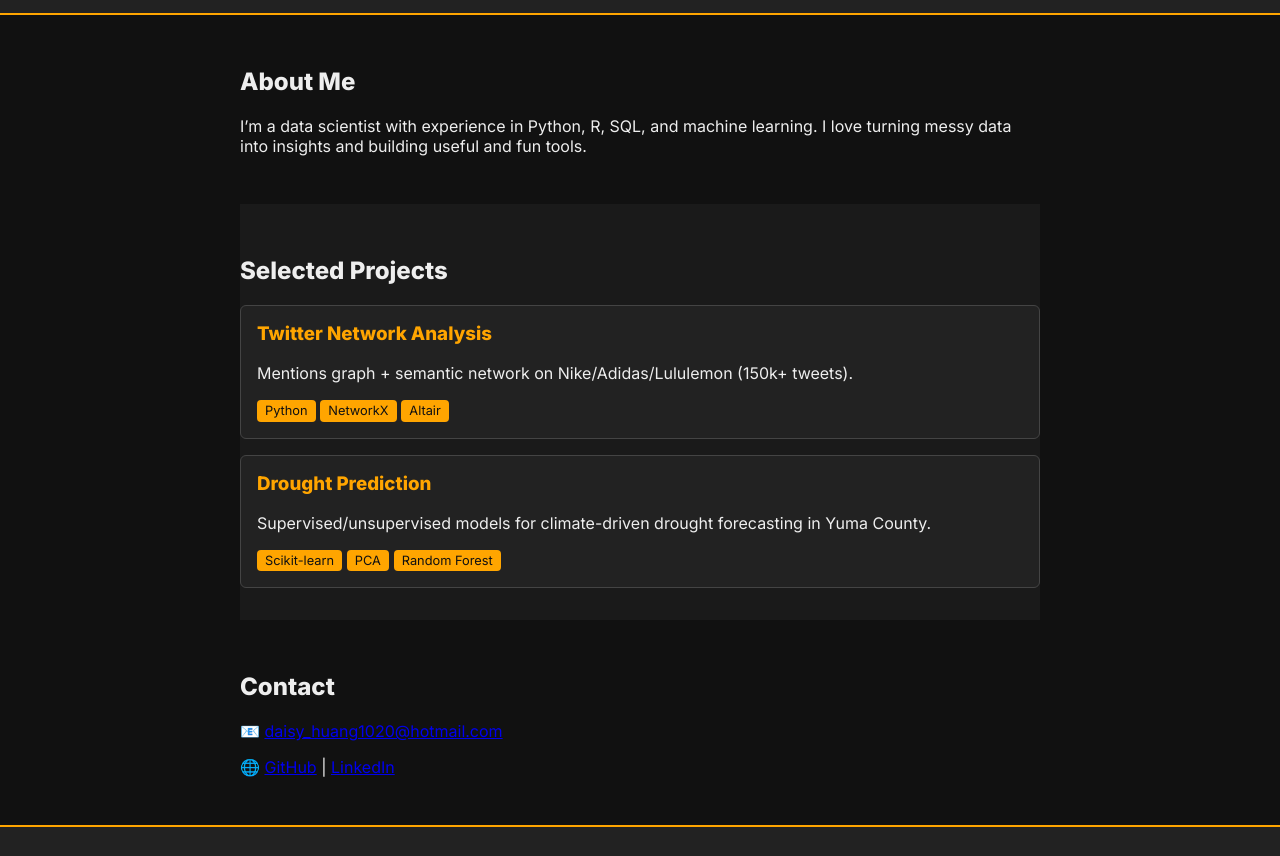
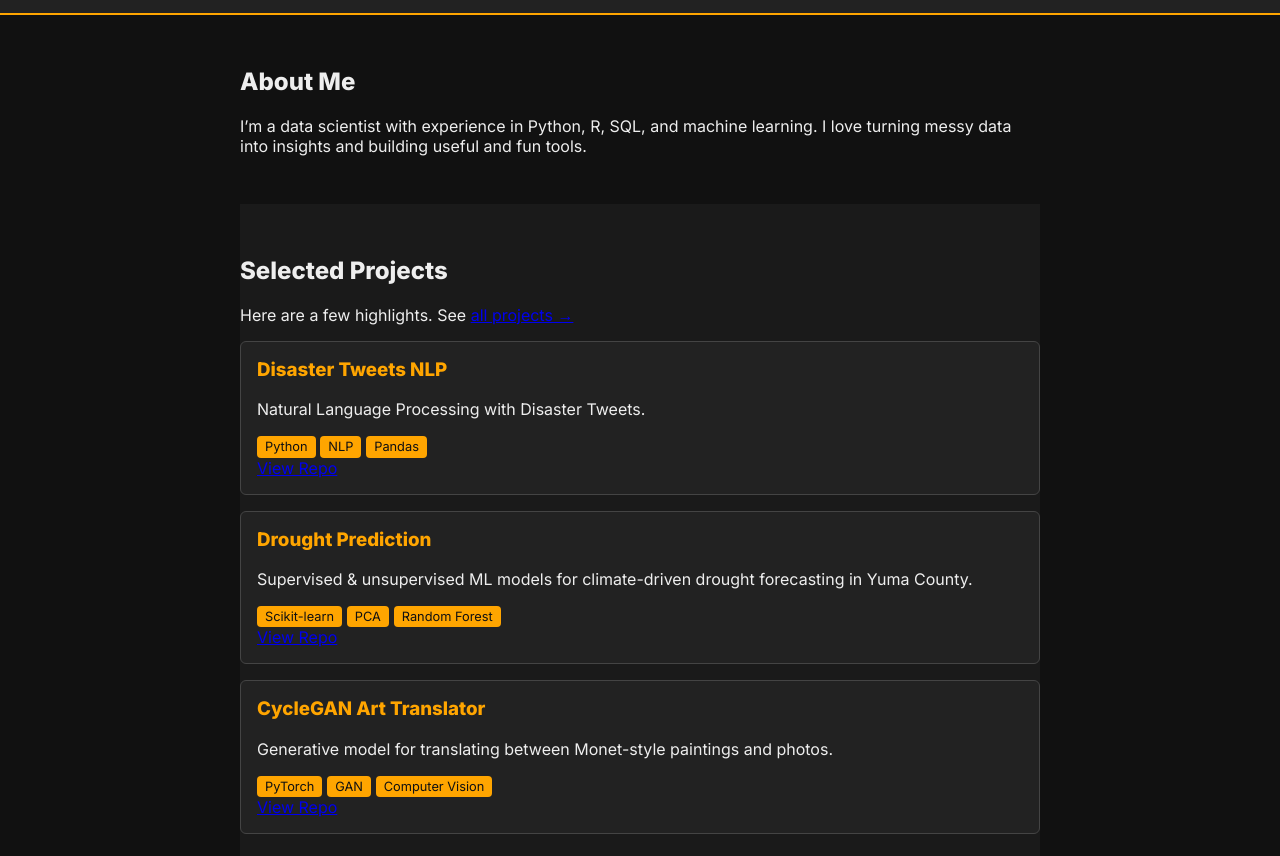
Before and after one commit to DaisyWenwenHuang/portfolio-site, a plain HTML site: page index.html in a window 1280 px wide. Shown: the part 86-942 px from the top of the page. Drawn offline with Linux system fonts and the light colour scheme.

Commit message:
updage main page-project section

```diff
--- a/index.html
+++ b/index.html
@@ -33,20 +33,34 @@
 
     <section id="projects" class="section section-alt container">
   <h2>Selected Projects</h2>
+  <p>Here are a few highlights. See <a href="projects.html">all projects →</a></p>
+
   <div class="grid">
     <article class="card">
-          <h3>Twitter Network Analysis</h3>
-          <p>Mentions graph + semantic network on Nike/Adidas/Lululemon (150k+ tweets).</p>
+      <h3>Disaster Tweets NLP</h3>
+      <p>Natural Language Processing with Disaster Tweets.</p>
       <div class="tagrow">
-            <span class="tag">Python</span><span class="tag">NetworkX</span><span class="tag">Altair</span>
+        <span class="tag">Python</span><span class="tag">NLP</span><span class="tag">Pandas</span>
       </div>
+      <a class="btn small" href="https://github.com/DaisyWenwenHuang/Disaster_Tweets" target="_blank">View Repo</a>
     </article>
+
     <article class="card">
       <h3>Drought Prediction</h3>
-          <p>Supervised/unsupervised models for climate-driven drought forecasting in Yuma County.</p>
+      <p>Supervised & unsupervised ML models for climate-driven drought forecasting in Yuma County.</p>
       <div class="tagrow">
         <span class="tag">Scikit-learn</span><span class="tag">PCA</span><span class="tag">Random Forest</span>
       </div>
+      <a class="btn small" href="https://github.com/DaisyWenwenHuang/Yuma-AZ-Extreme-Drought-Prediction" target="_blank">View Repo</a>
+    </article>
+
+    <article class="card">
+      <h3>CycleGAN Art Translator</h3>
+      <p>Generative model for translating between Monet-style paintings and photos.</p>
+      <div class="tagrow">
+        <span class="tag">PyTorch</span><span class="tag">GAN</span><span class="tag">Computer Vision</span>
+      </div>
+      <a class="btn small" href="https://github.com/DaisyWenwenHuang/Monet_CycleGan" target="_blank">View Repo</a>
     </article>
   </div>
 </section>
```
Lines whose indentation alone changed are shown as unchanged.
